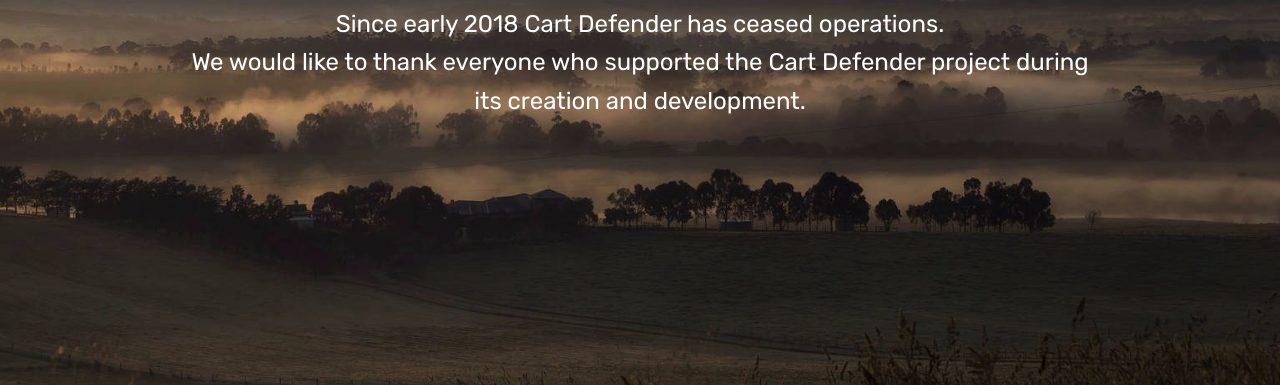
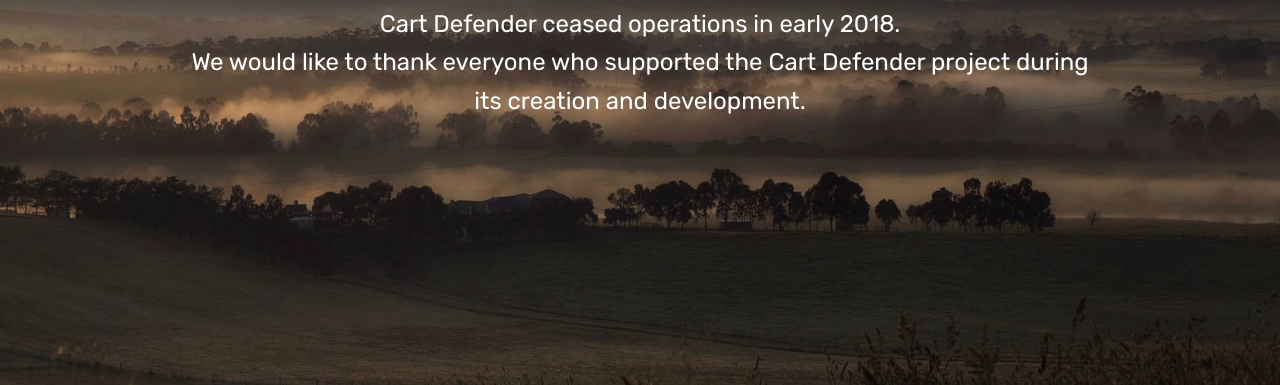
Before and after one commit to radgli/cartdefenderpage, a plain HTML site: page index.html in a window 1280 px wide. Shown: the part 415-800 px from the top of the page. Drawn offline with Linux system fonts and the light colour scheme.

Commit message:
Zdanie dot. zakończenia działalności

```diff
--- a/index.html
+++ b/index.html
@@ -34,7 +34,7 @@
                     Cart Defender <br>is closed</h1>
 
                 <p class="mbr-text pb-3 mbr-fonts-style display-5">
-                    Since early 2018 Cart Defender has ceased operations.<br> We would like to thank everyone who supported the Cart Defender project during its creation and development.</p>
+                    Cart Defender ceased operations in early 2018. <br> We would like to thank everyone who supported the Cart Defender project during its creation and development.</p>
 
             </div>
         </div>
```
